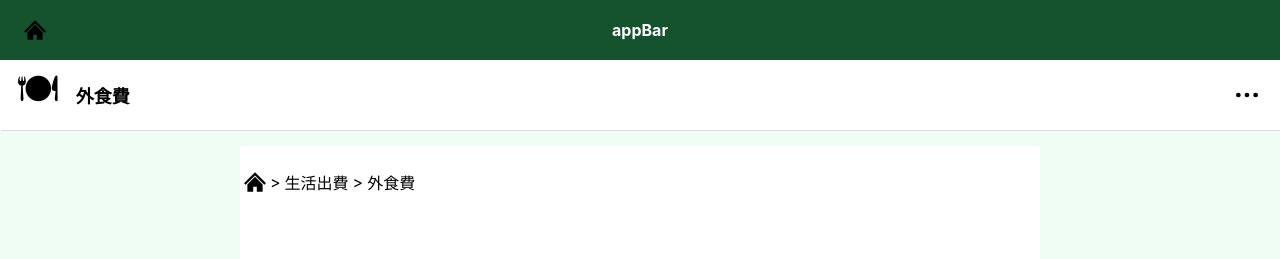
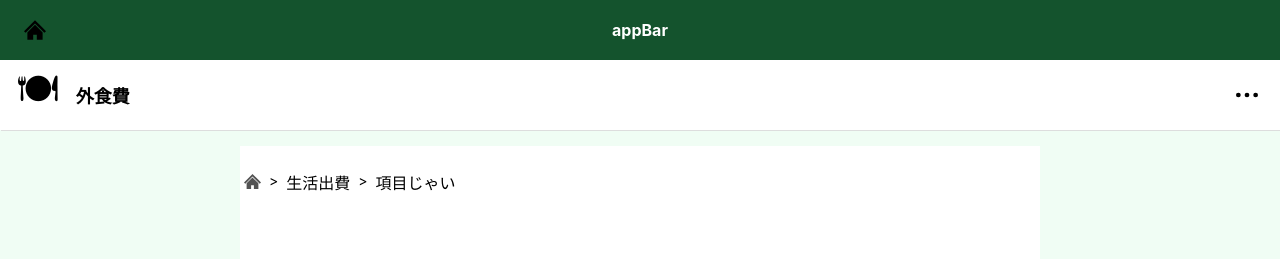
Before and after one commit to rkuzuya98/kakeibo, a Next.js app: page /expense/living/1 in a window 1280 px wide. Shown: the top 259 px of the page. Built offline with nearby package versions, Linux system fonts and the light colour scheme.

Commit message:
feat: パンクずコンポーネントの作成

```diff
--- /dev/null
+++ b/src/components/breadcrumbs/getStyles.ts
@@ -0,0 +1,34 @@
+import { css } from "@emotion/react";
+import { theme } from "src/styles/theme";
+
+export const getStyles = () => {
+  return {
+    root: css`
+      display: flex;
+      align-items: center;
+    `,
+
+    houseIcon2: css`
+      width: 17px;
+      height: 17px;
+      transform: translateY(-1px);
+      & path {
+        fill: ${theme.colors.neutral600};
+      }
+    `,
+
+    breadcrumb: css`
+      display: flex;
+    `,
+
+    text: css`
+      font-size: 16px;
+    `,
+
+    gt: css`
+      font-size: 14px;
+      transform: translateY(2px);
+      padding: 0 ${theme.spaces.base}px;
+    `,
+  };
+};
--- /dev/null
+++ b/src/components/breadcrumbs/index.tsx
@@ -0,0 +1,36 @@
+import Link from "next/link";
+import { useId } from "react";
+import { HouseIcon2 } from "../icons";
+import { getStyles } from "./getStyles";
+
+export type BreadcrumbsProps = {
+  breadcrumbs: {
+    text: string;
+    href: string | null;
+  }[];
+};
+
+const Breadcrumbs = ({ breadcrumbs }: BreadcrumbsProps): JSX.Element => {
+  const id = useId();
+  const styles = getStyles();
+
+  return (
+    <div css={styles["root"]}>
+      <HouseIcon2 css={styles["houseIcon2"]} />
+      {breadcrumbs.map((breadcrumb) => (
+        <div key={`${id}_${breadcrumb}`} css={styles["breadcrumb"]}>
+          <div css={styles["gt"]}>&gt;</div>
+          {breadcrumb.href ? (
+            <Link href={breadcrumb.href} passHref>
+              <a css={styles["text"]}>{breadcrumb.text}</a>
+            </Link>
+          ) : (
+            <div css={styles["text"]}>{breadcrumb.text}</div>
+          )}
+        </div>
+      ))}
+    </div>
+  );
+};
+
+export default Breadcrumbs;
--- a/src/components/pages/expense/living/[id]/LivingExpenseItemDetail/Dom.tsx
+++ b/src/components/pages/expense/living/[id]/LivingExpenseItemDetail/Dom.tsx
@@ -1,5 +1,6 @@
 import Link from "next/link";
 import { getStyles } from "./getStyles";
+import Breadcrumbs, { BreadcrumbsProps } from "@/components/breadcrumbs";
 import DropdownMenu, { DropdownMenuProps } from "@/components/dropdownMenu";
 import { HouseIcon2 } from "@/components/icons";
 import Table from "@/components/table";
@@ -7,27 +8,19 @@ import { pagesPath } from "src/lib/$path";
 
 export type DomProps = {
   styles: ReturnType<typeof getStyles>;
+  breadcrumbs: BreadcrumbsProps["breadcrumbs"];
   dropdownMenu: DropdownMenuProps["menu"];
   livingExpenseItemDetail: any[];
 };
 
 const Dom = ({
   styles,
+  breadcrumbs,
   dropdownMenu,
   livingExpenseItemDetail,
 }: DomProps): JSX.Element => (
   <div css={styles["root"]}>
-    <div css={styles["breadcrumbs"]}>
-      <HouseIcon2 />
-      <span>&gt;</span>
-      <Link href={pagesPath.expense.living.$url()} passHref>
-        <a>生活出費</a>
-      </Link>
-      <span>&gt;</span>
-      <Link href={pagesPath.expense.living.$url()} passHref>
-        <a>外食費</a>
-      </Link>
-    </div>
+    <Breadcrumbs {...{ breadcrumbs }} />
     <div css={styles["emoji"]}>🍽</div>
     <div css={styles["title"]}>外食費</div>
     <div css={styles["explanation"]}>
--- a/src/components/pages/expense/living/[id]/LivingExpenseItemDetail/index.tsx
+++ b/src/components/pages/expense/living/[id]/LivingExpenseItemDetail/index.tsx
@@ -1,6 +1,7 @@
 import { useRouter } from "next/router";
 import Dom from "./Dom";
 import { getStyles } from "./getStyles";
+import { BreadcrumbsProps } from "@/components/breadcrumbs";
 import { DropdownMenuProps } from "@/components/dropdownMenu";
 import { pagesPath } from "src/lib/$path";
 
@@ -32,6 +33,17 @@ const LivingExpenseItemDetail = () => {
 
   const styles = getStyles();
 
+  const breadcrumbs: BreadcrumbsProps["breadcrumbs"] = [
+    {
+      text: "生活出費",
+      href: pagesPath.expense.living.$url().pathname,
+    },
+    {
+      text: "項目じゃい",
+      href: null,
+    },
+  ];
+
   const dropdownMenu: DropdownMenuProps["menu"] = [
     {
       text: "編集",
@@ -50,6 +62,7 @@ const LivingExpenseItemDetail = () => {
     <Dom
       {...{
         styles,
+        breadcrumbs,
         dropdownMenu,
         livingExpenseItemDetail,
       }}
```
